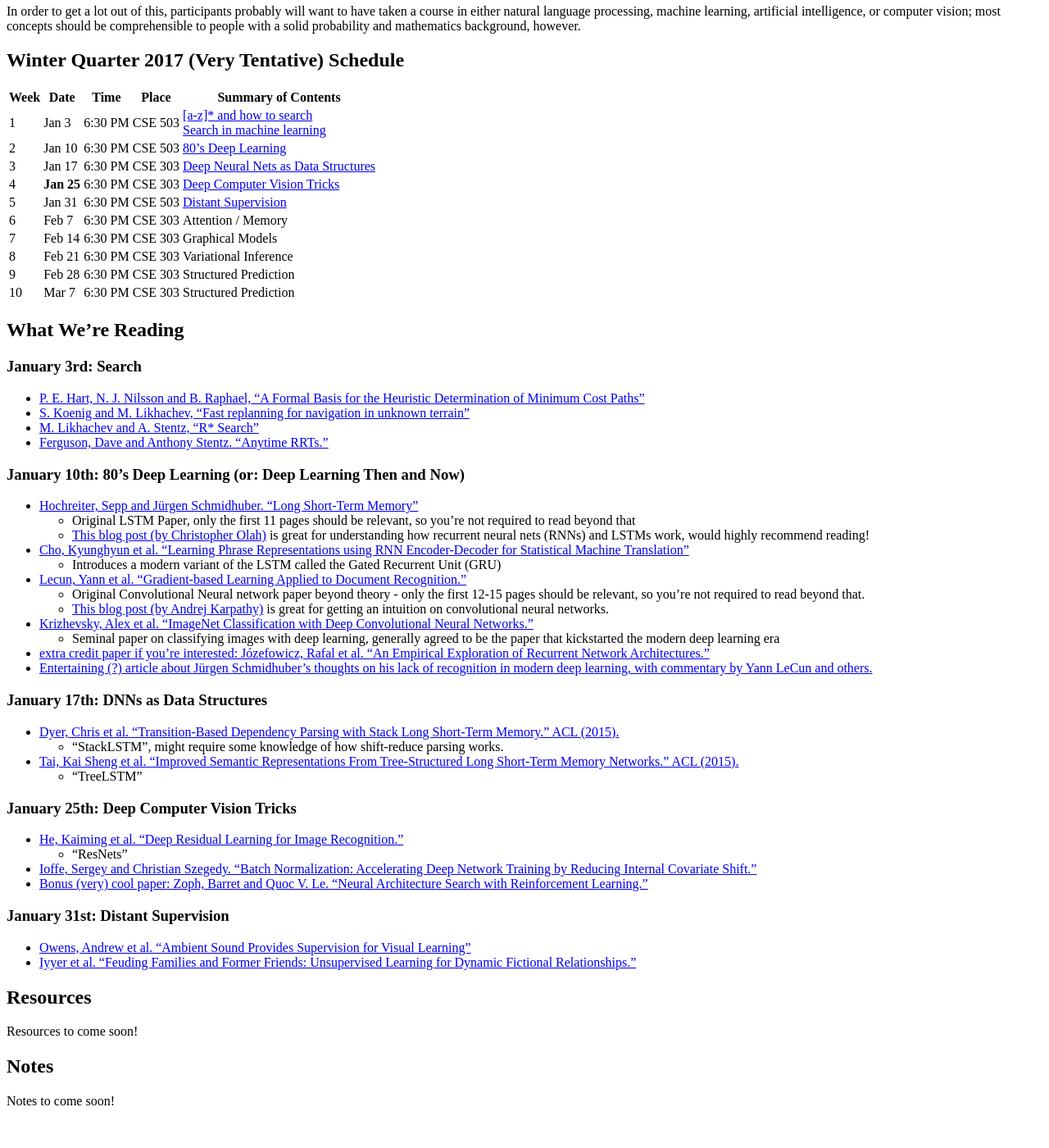
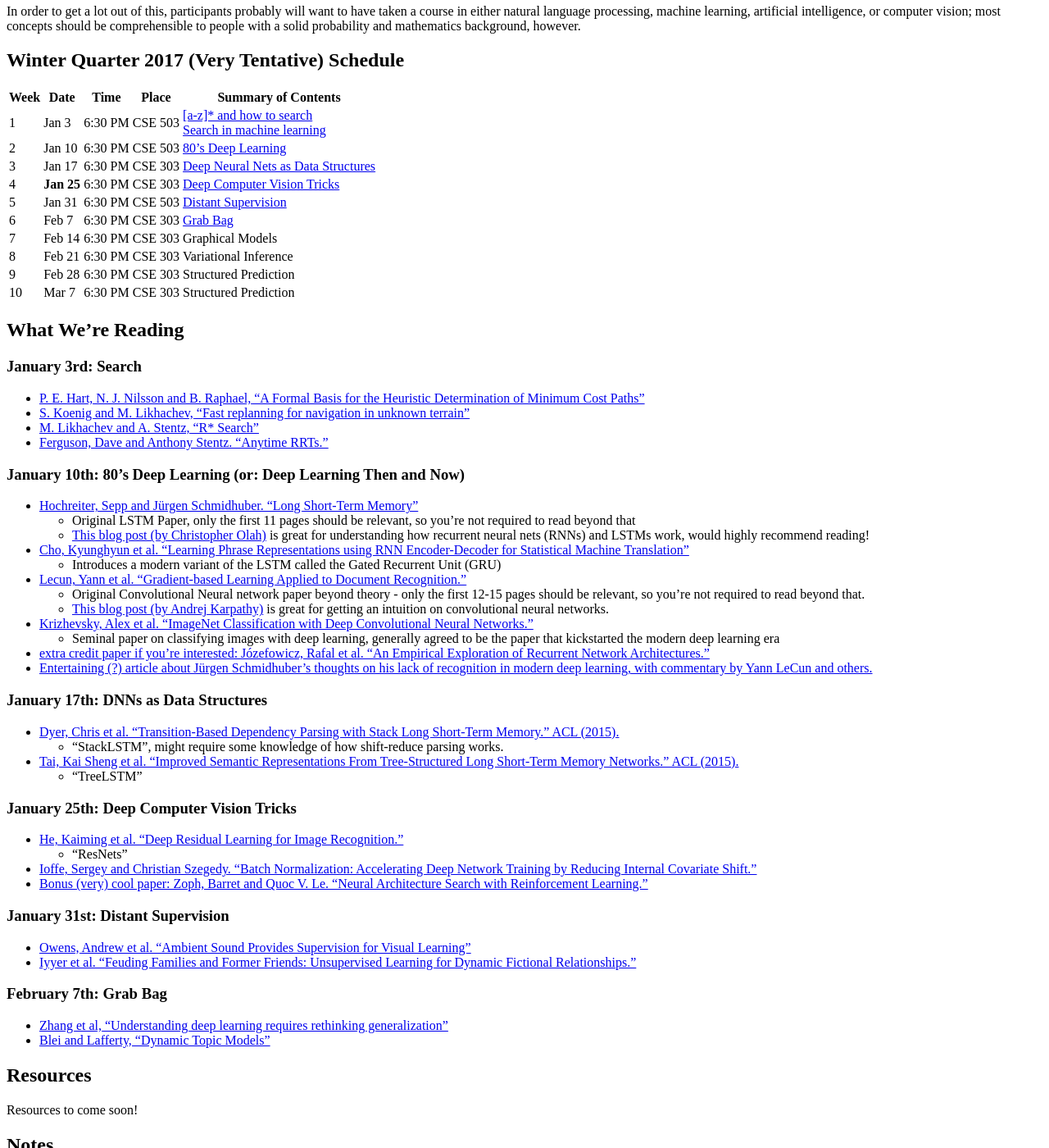
Before and after one commit to MachinesWhoLearn/machineswholearn.github.io, a Jekyll site: the page built from mwl_reading_group.md, in a window 1280 px wide and 1400 px high, scrolled down 344 px. Shown: the whole window at 82% size. Built offline with Jekyll 4.4.1, drawn with Linux system fonts in a browser that asks for light colours; before the commit the page ends 1712 px from its top, so only the background shows below that.

Commit message:
add grab bag papers

```diff
--- a/mwl_reading_group.md
+++ b/mwl_reading_group.md
@@ -27,7 +27,7 @@ people with a solid probability and mathematics background, however.
 | 3 | Jan 17 | 6:30 PM | CSE 303 | [Deep Neural Nets as Data Structures](#january-17th-dnns-as-data-structures) |
 | 4 | **Jan 25** | 6:30 PM | CSE 303 | [Deep Computer Vision Tricks](#january-25th-deep-computer-vision-tricks) |
 | 5 | Jan 31 | 6:30 PM | CSE 503 | [Distant Supervision](#january-31st-distant-supervision) |
-| 6 | Feb 7 | 6:30 PM | CSE 303 | Attention / Memory |
+| 6 | Feb 7 | 6:30 PM | CSE 303 | [Grab Bag](#february-7th-grab-bag) |
 | 7 | Feb 14 | 6:30 PM | CSE 303 | Graphical Models |
 | 8 | Feb 21 | 6:30 PM | CSE 303 | Variational Inference |
 | 9 | Feb 28 | 6:30 PM | CSE 303 | Structured Prediction |
@@ -79,6 +79,10 @@ people with a solid probability and mathematics background, however.
   - [Owens, Andrew et al. "Ambient Sound Provides Supervision for Visual Learning"](https://arxiv.org/pdf/1608.07017v2.pdf)
   - [Iyyer et al. "Feuding Families and Former Friends: Unsupervised Learning for Dynamic Fictional Relationships."](https://cs.umd.edu/~miyyer/pubs/2016_naacl_relationships.pdf)
 
+### February 7th: Grab Bag
+  - [Zhang et al, "Understanding deep learning requires rethinking generalization"](https://arxiv.org/pdf/1611.03530v1.pdf)
+  - [Blei and Lafferty, "Dynamic Topic Models"](http://repository.cmu.edu/cgi/viewcontent.cgi?article=2036&context=compsci)
+
 ## Resources
 
 Resources to come soon!
```
